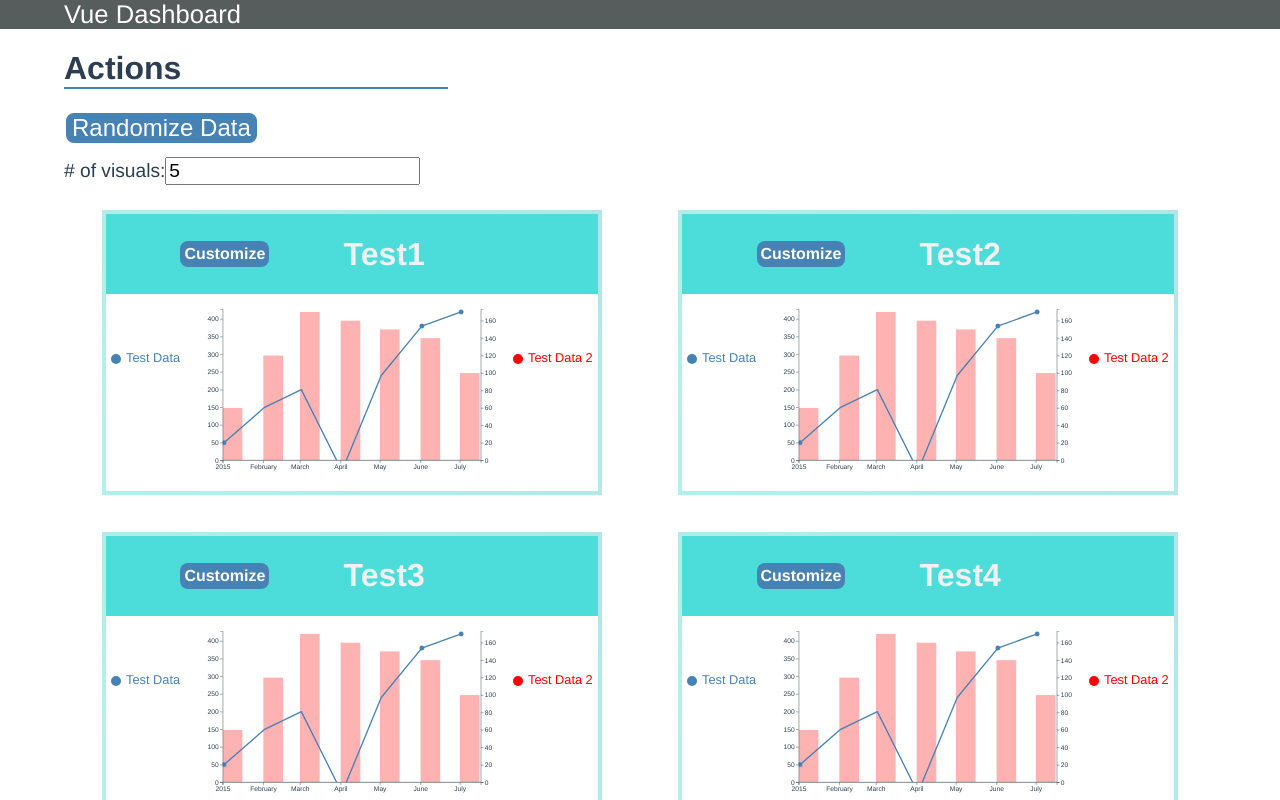
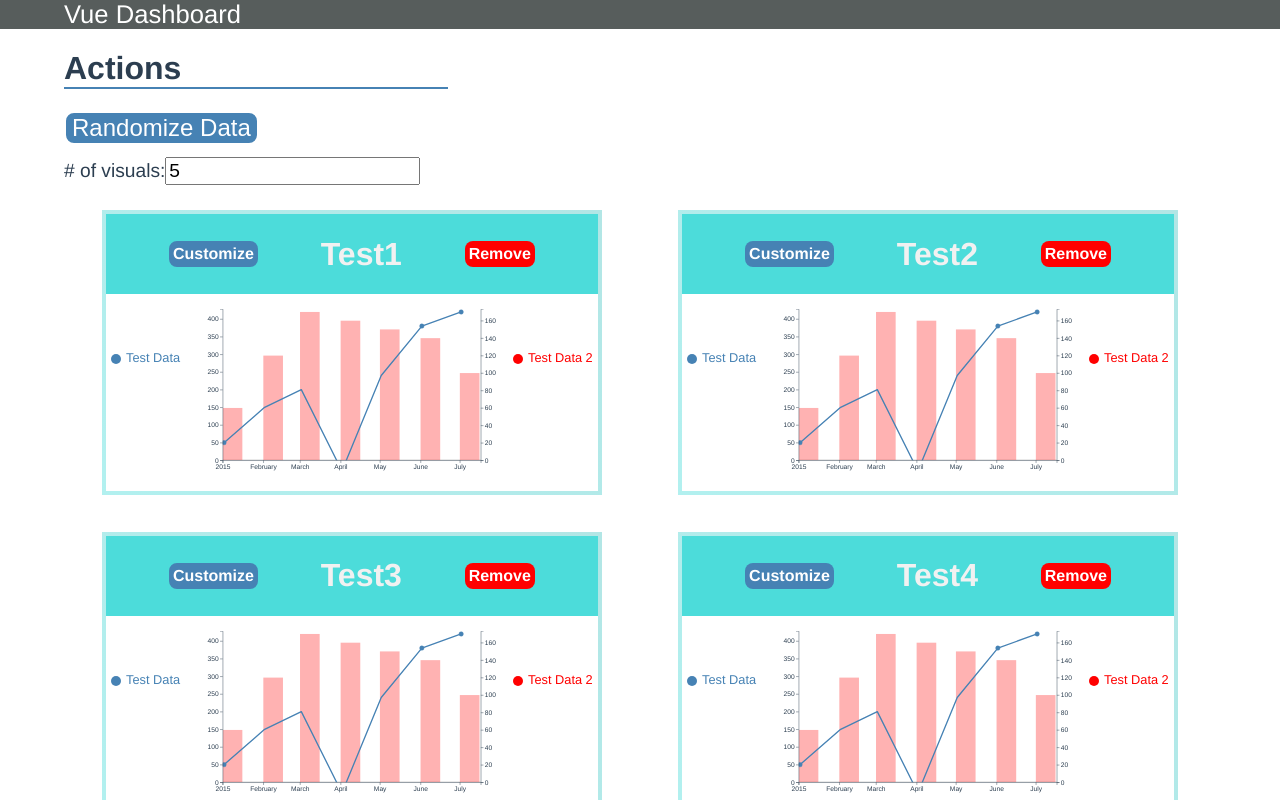
Before and after one commit to couchds/vue-linegraph, a Vue app: page / in a window 1280 px wide. Shown: the top 800 px of the page. Built offline with nearby package versions, Linux system fonts and the light colour scheme.

Commit message:
add remove div to LineGraph.vue

```diff
--- a/src/App.vue
+++ b/src/App.vue
@@ -19,7 +19,8 @@
           primaryColor="rgba(0,206,203,0.7)"
           secondaryColor="#F1F1F1"
           height=400
-          width=700 />
+          width=700
+          @removeClicked="handleRemove" />
 
       </div>
     </div>
@@ -136,6 +137,16 @@ export default {
           }
       },
       /**
+       * An example of a handler for the remove button click event.
+       *
+       */
+      handleRemove: function (graphTitle) {
+          this.projectData = this.projectData.filter((d) => {
+              return d.graphTitle != graphTitle
+          })
+          this.$set(this, 'projectData', this.projectData);
+      },
+      /**
        * Randomize the data in the dashboard.
        * See:
        * https://vuejs.org/2016/02/06/common-gotchas/#Why-isn%E2%80%99t-the-DOM-updating
--- a/src/components/LineGraph.vue
+++ b/src/components/LineGraph.vue
@@ -12,6 +12,7 @@
                 <h1>{{ graphTitle }}</h1>
             </div>
             <div class="graph-header-item">
+                <div :id="'delete-btn-'+graphTitleId" class="remove-btn" @click="handleRemoveClicked">Remove</div>
             </div>
         </div>
         <div class="graph-section">
@@ -448,6 +449,7 @@ export default {
                 .attr("y2", this.adjustedHeight)
                 .attr("stroke", "black");
         },
+
         updateChart: function (event) {
             let self = this;
             this.chartVisuals.attr("transform", event.transform);
@@ -763,6 +765,9 @@ export default {
         handleCustomizeClicked: function () {
             this.customizeActive = !this.customizeActive;
         },
+        handleRemoveClicked: function () {
+            this.$emit('removeClicked', this.graphTitle);
+        },
         /**
          * For a given time series, set if it is active or not; i.e. if
          * it is shown to the user or not.
@@ -897,6 +902,15 @@ export default {
     padding: 4px;
 }
 
+.remove-btn {
+    background-color: #FF0000;
+    border-radius: 8px;
+    cursor: pointer;
+    color: white;
+    font-weight: bold;
+    padding: 4px;
+}
+
 .graph-section-1 {
     margin-right: 0;
     margin-left: 0;
```
